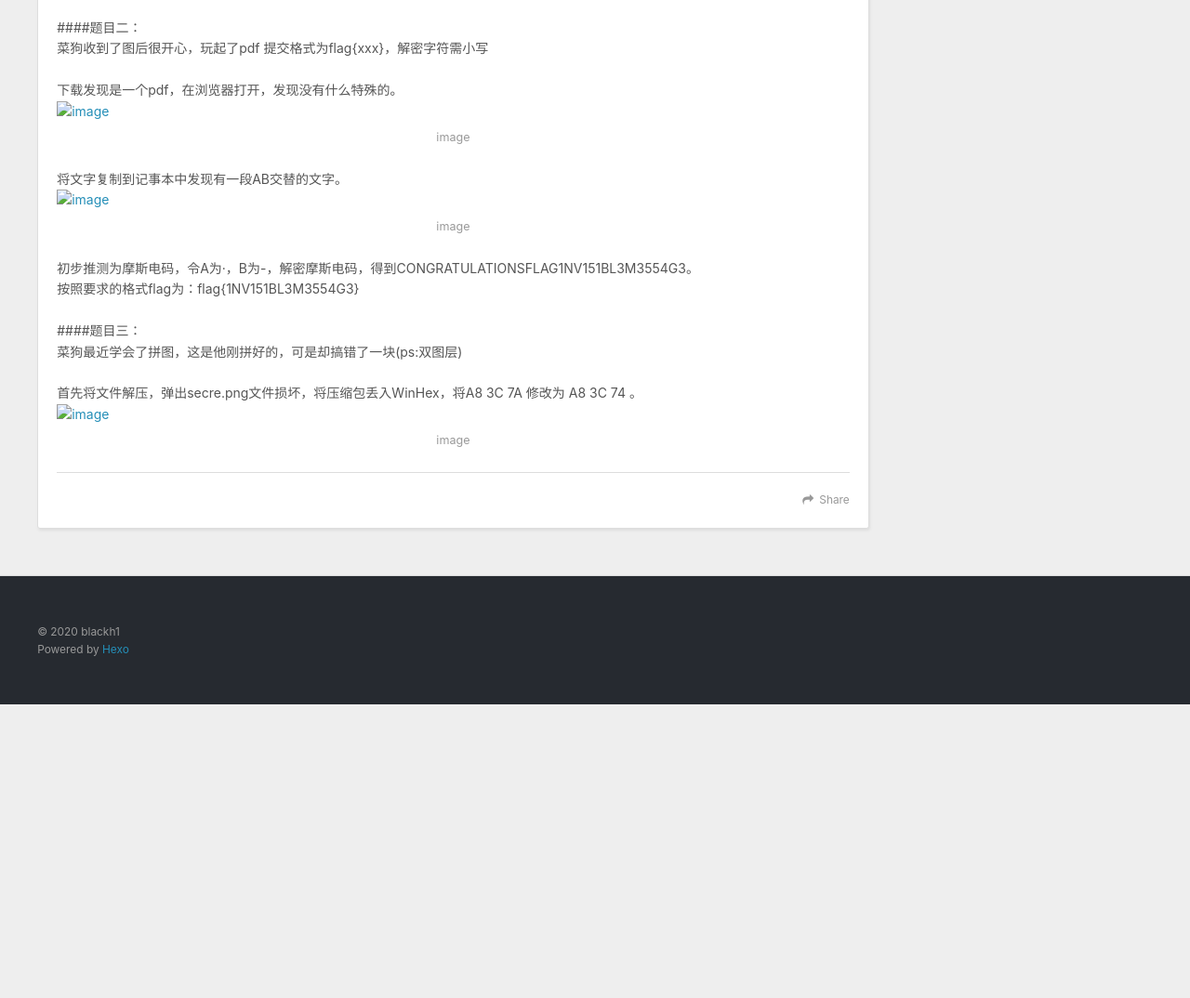
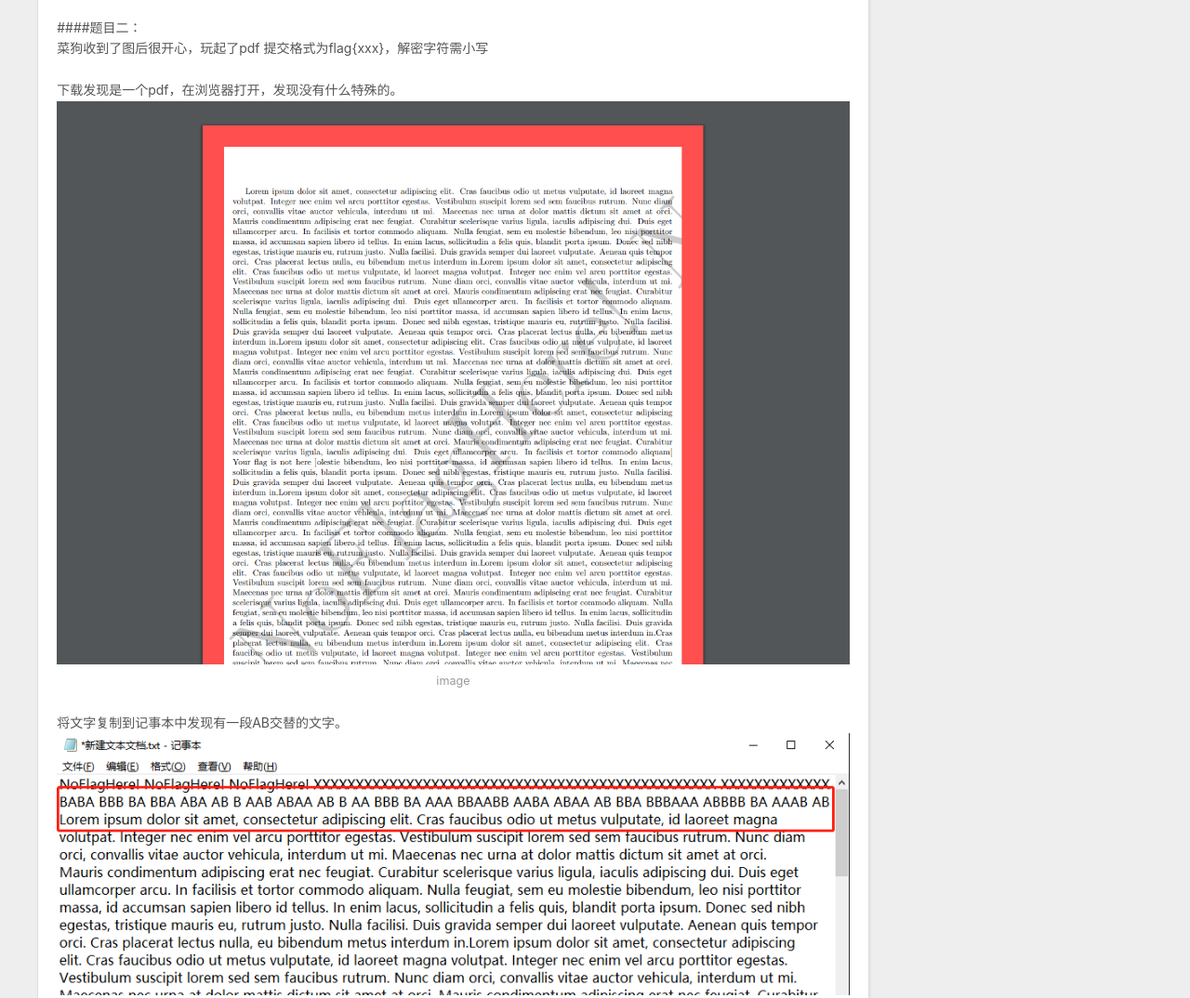
Before and after one commit to blackh1/blackh1.github.io, a plain HTML site: page 2020/12/20/week1/index.html in a window 1280 px wide. Shown: the part 900-1974 px from the top of the page at 93% size. Before the commit the page ends 1658 px from the top, so only its background shows below. Drawn offline with nearby package versions, Linux system fonts and the light colour scheme.

Commit message:
Site updated: 2020-12-20 23:13:59

```diff
--- a/2020/12/20/week1/index.html
+++ b/2020/12/20/week1/index.html
@@ -14,14 +14,14 @@
 <meta property="og:site_name" content="blackh1">
 <meta property="og:description" content="XCTF_MISC">
 <meta property="og:locale" content="en_US">
-<meta property="og:image" content="https://blackh1.github.io/.io//image/week1_2_1.png">
-<meta property="og:image" content="https://blackh1.github.io/.io//image/week1_2_2.png">
-<meta property="og:image" content="https://blackh1.github.io/.io//image/week1_3_1.png">
+<meta property="og:image" content="https://blackh1.github.io/image/week1_2_1.png">
+<meta property="og:image" content="https://blackh1.github.io/image/week1_2_2.png">
+<meta property="og:image" content="https://blackh1.github.io/image/week1_3_1.png">
 <meta property="article:published_time" content="2020-12-20T13:17:58.000Z">
-<meta property="article:modified_time" content="2020-12-20T15:08:04.175Z">
+<meta property="article:modified_time" content="2020-12-20T15:12:37.215Z">
 <meta property="article:author" content="blackh1">
 <meta name="twitter:card" content="summary">
-<meta name="twitter:image" content="https://blackh1.github.io/.io//image/week1_2_1.png">
+<meta name="twitter:image" content="https://blackh1.github.io/image/week1_2_1.png">
 
     <link rel="alternate" href="/atom.xml" title="blackh1" type="application/atom+xml">
 
@@ -97,14 +97,14 @@
 <p>首先观察报文，发现为16进制，进行base16解码后无果，然后仔细观察，每两位组成的数字都大于128，推测为ASCII编码，然后写脚本解码，最终得到flag为Hi, FreshDog! The flag is: hjzcydjzbjdcjkzkcugisdchjyjsbdfr<br>脚本代码如下：</p>
 <p>‘’’<br>string = “c8e9aca0c6f2e5f3e8c4efe7a1a0d4e8e5a0e6ece1e7a0e9f3baa0e8eafae3f9e4eafae2eae4e3eaebfaebe3f5e7e9f3e4e3e8eaf9eaf3e2e4e6f2”<br>flag = ‘’<br>for i in range(0,len(string), 2):<br>    s = “0x” + string[i] + string[i+1]<br>    flag += chr(int(s, 16) - 128)<br>print(flag)<br>‘’’</p>
 <p>####题目二：<br>菜狗收到了图后很开心，玩起了pdf 提交格式为flag{xxx}，解密字符需小写</p>
-<p>下载发现是一个pdf，在浏览器打开，发现没有什么特殊的。<br><img src="/.io//image/week1_2_1.png" alt="image"><br>将文字复制到记事本中发现有一段AB交替的文字。<br><img src="/.io//image/week1_2_2.png" alt="image"><br>初步推测为摩斯电码，令A为·，B为-，解密摩斯电码，得到CONGRATULATIONSFLAG1NV151BL3M3554G3。<br>按照要求的格式flag为：flag{1NV151BL3M3554G3}</p>
+<p>下载发现是一个pdf，在浏览器打开，发现没有什么特殊的。<br><img src="/image/week1_2_1.png" alt="image"><br>将文字复制到记事本中发现有一段AB交替的文字。<br><img src="/image/week1_2_2.png" alt="image"><br>初步推测为摩斯电码，令A为·，B为-，解密摩斯电码，得到CONGRATULATIONSFLAG1NV151BL3M3554G3。<br>按照要求的格式flag为：flag{1NV151BL3M3554G3}</p>
 <p>####题目三：<br>菜狗最近学会了拼图，这是他刚拼好的，可是却搞错了一块(ps:双图层)</p>
-<p>首先将文件解压，弹出secre.png文件损坏，将压缩包丢入WinHex，将A8 3C 7A 修改为 A8 3C 74 。<br><img src="/.io//image/week1_3_1.png" alt="image"></p>
+<p>首先将文件解压，弹出secre.png文件损坏，将压缩包丢入WinHex，将A8 3C 7A 修改为 A8 3C 74 。<br><img src="/image/week1_3_1.png" alt="image"></p>
 
 
     </div>
     <footer class="article-footer">
-      <a data-url="https://blackh1.github.io/2020/12/20/week1/" data-id="ckix9m4df00008kv38gc6eaor" class="article-share-link">Share</a>
+      <a data-url="https://blackh1.github.io/2020/12/20/week1/" data-id="ckix9tgt300001gv32e0gd56x" class="article-share-link">Share</a>
 
 
     </footer>
```
Also changed, not shown: index.html (+1 -1 lines).
